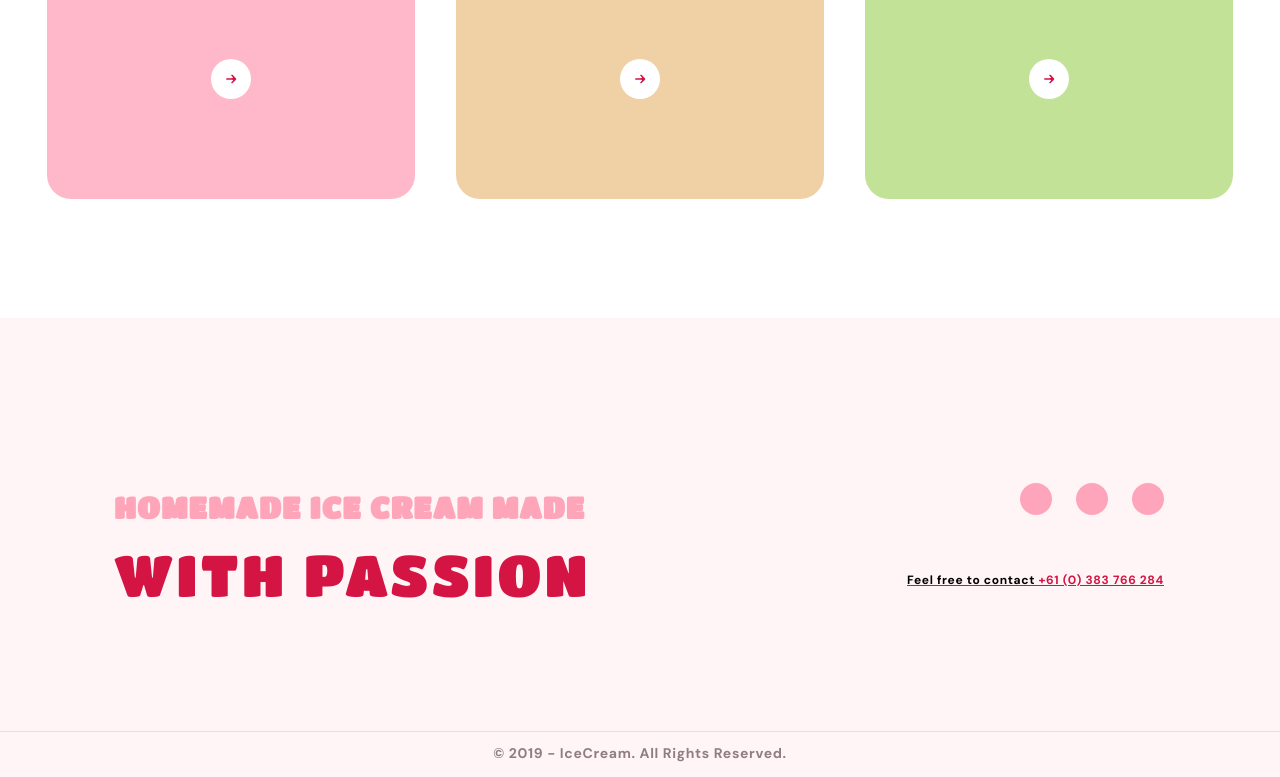
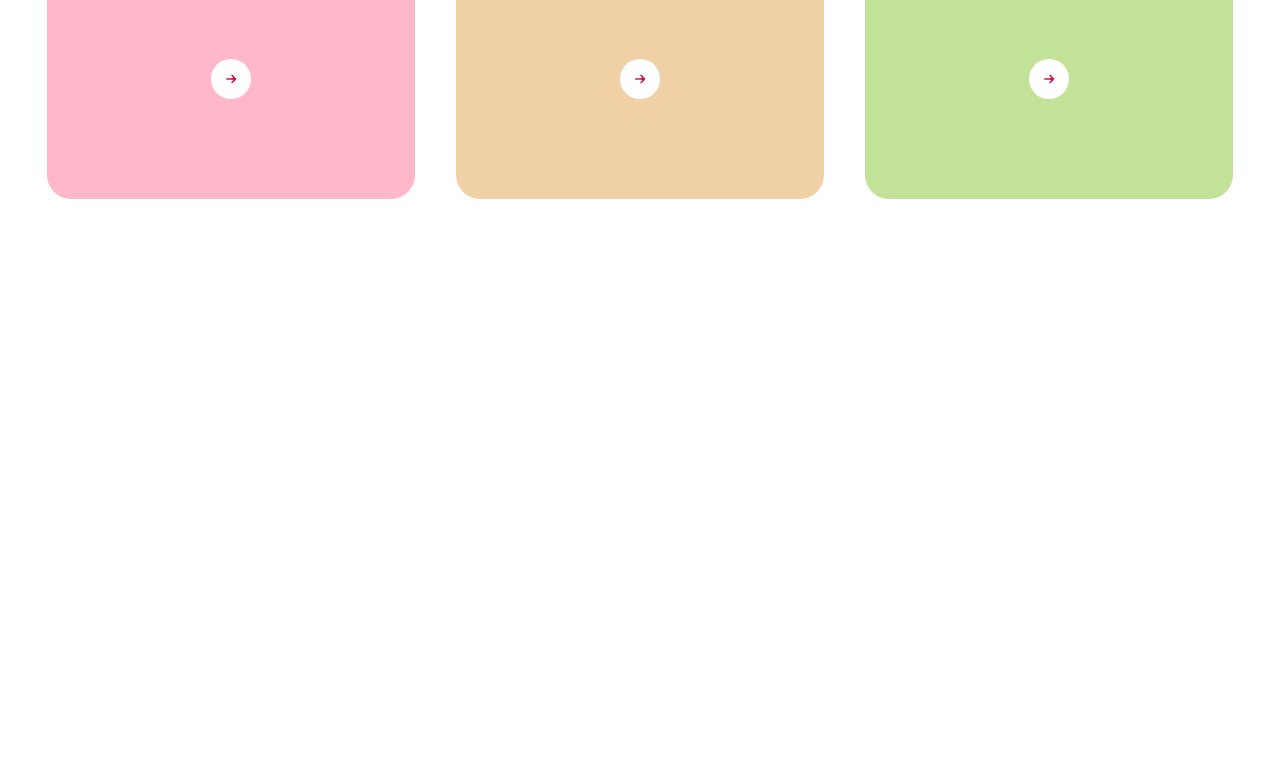
Before and after one commit to Wiecek-K/Jezdzcy-Szopokalipsy, a website built with Parcel: page src/index.html in a window 1280 px wide. Shown: the part 1581-2358 px from the top of the page. After the commit the page ends 1899 px from the top, so only its background shows below. Built offline with nearby package versions, Linux system fonts and the light colour scheme; files whose address does not match are found by name.

Commit message:
Update footer.html

```diff
--- a/src/partials/footer.html
+++ b/src/partials/footer.html
@@ -1,4 +1,4 @@
-<footer class="footer">
+<!-- <footer class="footer">
   <div class="footer__container">
     <div class="footer__container-headers">
       <h2 class="footer__container-headers-header">Homemade Ice cream made</h2>
@@ -48,4 +48,4 @@
   </div>
   <div class="footer__border"></div>
   <h3 class="footer__rights">© 2019 - IceCream. All Rights Reserved.</h3>
-</footer>
+</footer> -->
```
